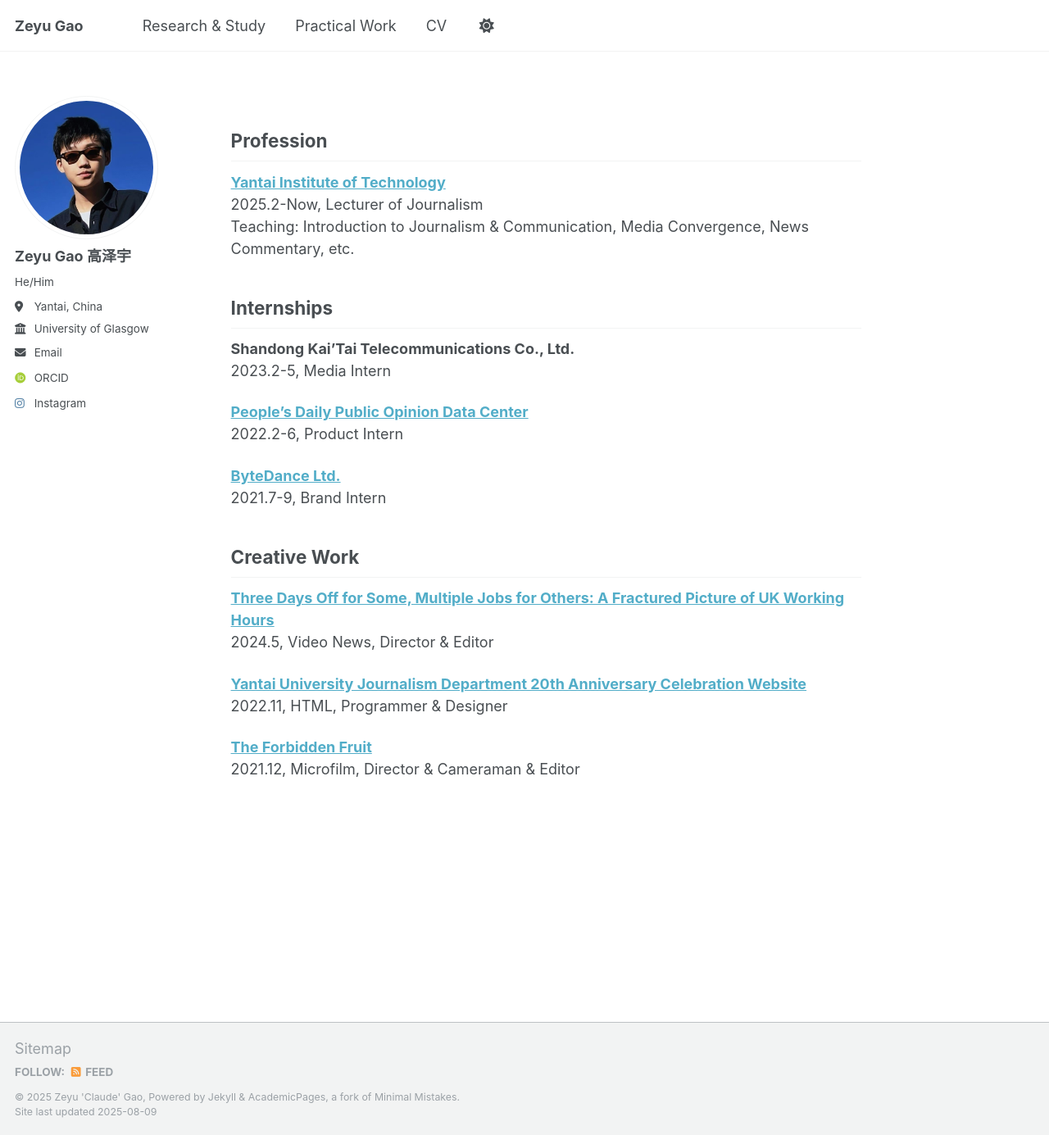
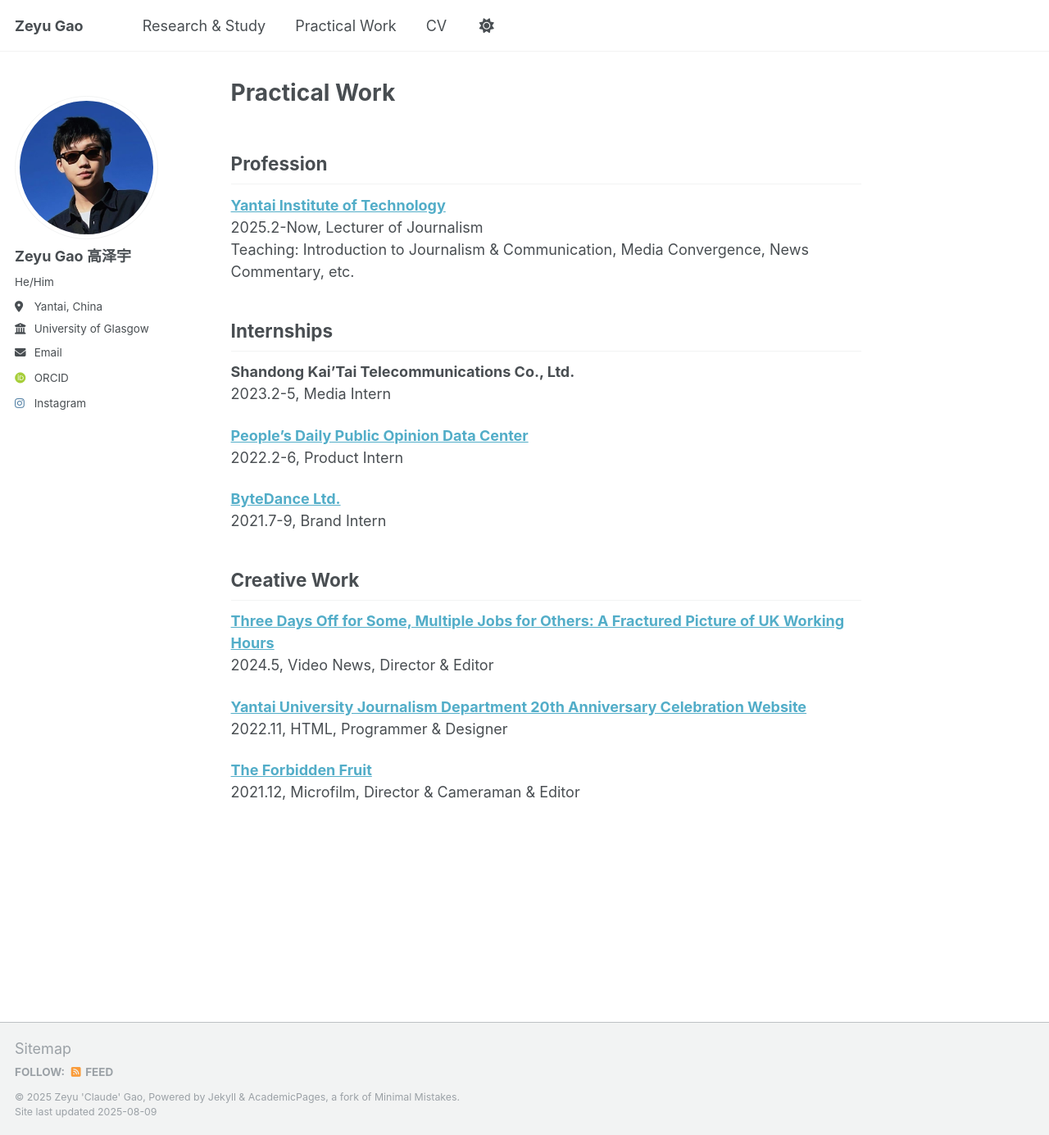
Before and after one commit to ClaudeGao01/ClaudeGao01.github.io, a Jekyll site: the page built from _pages/practice.md, in a window 1280 px wide and 1385 px high. Shown: the whole window at 82% size. Built offline with Jekyll 4.4.1, drawn with Linux system fonts in a browser that asks for light colours; some web fonts are replaced; a script that is not in the unit is left out.

Commit message:
Update practice.md

```diff
--- a/_pages/practice.md
+++ b/_pages/practice.md
@@ -1,10 +1,8 @@
 ---
 layout: single
-title: ''
+title: 'Practical Work'
 permalink: /practice/
 author_profile: true
-header: false
-show_title: false
 ---
 Profession
 ---
```
